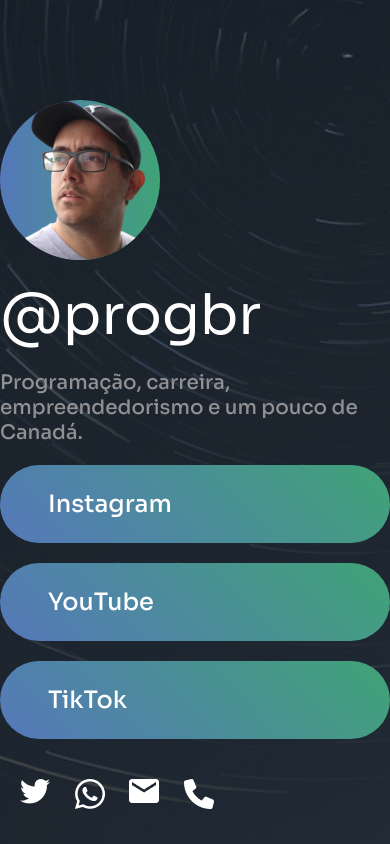
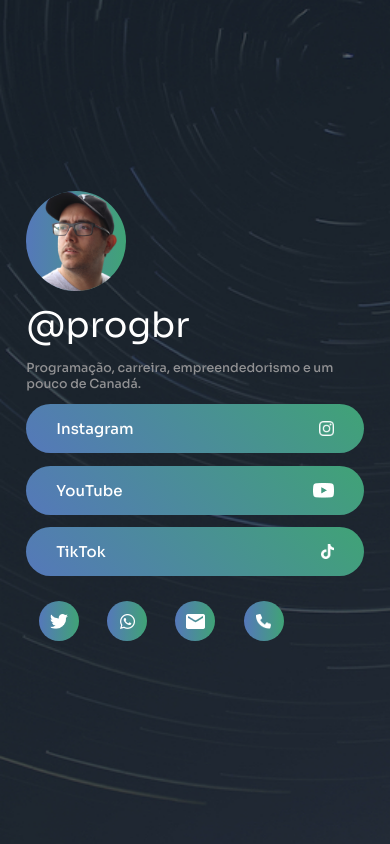
Before and after one commit to cleitonrs/social-links, a plain HTML site: page index.html in a window 390 px wide. Drawn offline with Linux system fonts and the light colour scheme.

Commit message:
responsive

```diff
--- a/index.html
+++ b/index.html
@@ -24,9 +24,18 @@
       </p>
     </header>
     <main>
-      <a href="#">Instagram</a>
-      <a href="#">YouTube</a>
-      <a href="#">TikTok</a>
+      <a href="https://www.instagram.com/progbr" target="_blank">
+        Instagram
+        <img src="./images/instagram.png" alt="ícone do instagram">
+      </a>
+      <a href="https://www.youtube.com/Programadorbr" target="_blank">
+        YouTube
+        <img src="./images/youtube.png" alt="ícone do youtube">
+      </a>
+      <a href="https://www.tiktok.com/@progbr" target="_blank">
+        TikTok
+        <img src="./images/tiktok.png" alt="ícone do tiktok">
+      </a>
     </main>
     <footer>
       <div>
--- a/style.css
+++ b/style.css
@@ -3,20 +3,25 @@
   padding: 0;
   box-sizing: border-box;
   font-family: 'Sora', sans-serif;
-  font-size: 1rem;
+  /* font-size: 1rem; */
+}
+
+html {
+  font-size: 10px;
 }
 
 body {
   min-height: 100vh;
   display: flex;
   justify-content: center;
+  align-items: center;
   background: url('./images/background.jpg') no-repeat;
   background-size: cover;
 }
 
 .container {
-  max-width: 30rem;
-  margin-top: 6.25rem;
+  max-width: 33.75rem;
+  margin: auto;
 }
 
 .container h1 {
@@ -59,6 +64,13 @@
   padding: 1.5rem 3rem;
   font-weight: 500;
   transition: ease-in-out .2s;
+  display: flex;
+  justify-content: space-between;
+  align-items: center;
+}
+
+main a img {
+  height: 1.5rem;
 }
 
 main a:hover {
@@ -66,13 +78,22 @@
 }
 
 footer {
-  width: 60%;
+  width: 80%;
   display: flex;
   justify-content: space-between;
   padding: 1.25rem;
 }
 
 footer>div {
+  height: 2rem;
+  width: 2rem;
+  padding: 2rem;
+  border-radius: 50%;
+  line-height: 0;
+  background: linear-gradient(90deg, #5578ba, #40a376);
+  display: flex;
+  align-items: center;
+  justify-content: center;
   cursor: pointer;
   transition: ease-in-out .2s;
 }
@@ -80,3 +101,13 @@
 footer>div:hover {
   transform: translateY(2px);
 }
+
+footer img {
+  height: 1.5rem;
+}
+
+@media screen and (min-width: 815px) {
+  html {
+    font-size: 16px;
+  }
+}
```
